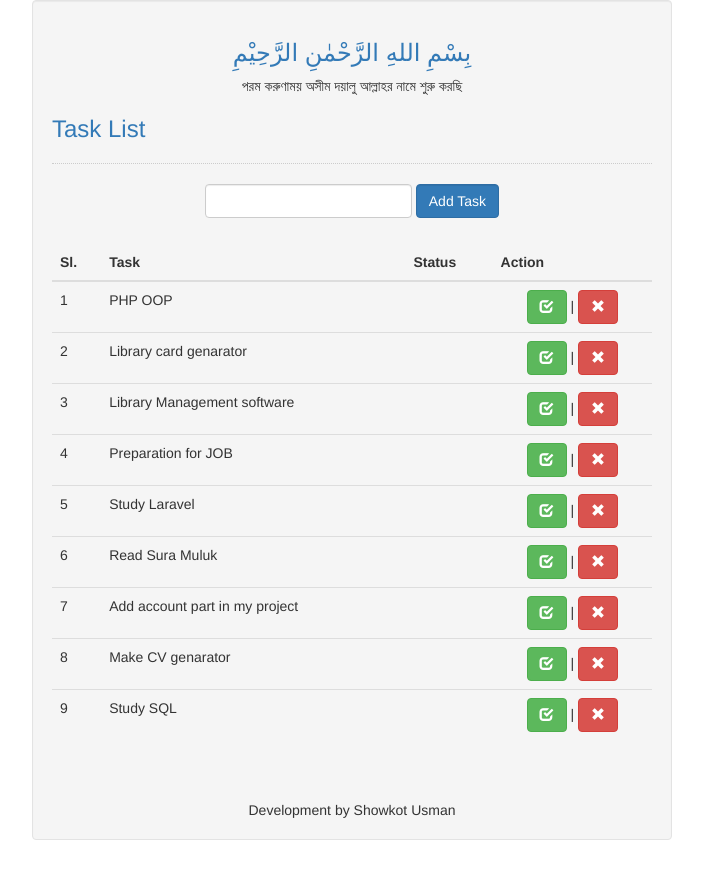
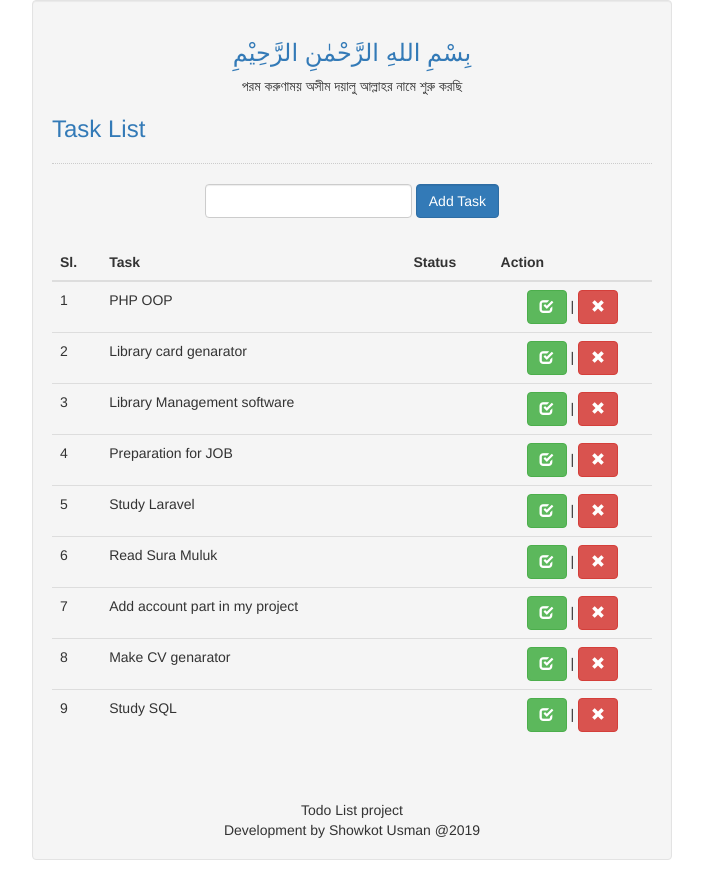
Before and after one commit to ushowkot/todo-app, a PHP site: page / in a window 1280 px wide. Shown: the whole page, without its empty margins (288-991 px from the left). Before the commit the page ends 840 px from the top, so only its background shows below. Run offline with PHP 8.4, Linux system fonts and the light colour scheme; data comes from the database, SQL or seed files in the repository.

Commit message:
third commit

```diff
--- a/index.php
+++ b/index.php
@@ -67,7 +67,8 @@
 			</tbody>
 		</table>
 		<br><br>
-		  <center>  Development by Showkot Usman</center>
+		<center>  Todo List project </center>
+		  <center>  Development by Showkot Usman @2019</center>
 	</div>
 
 
```
